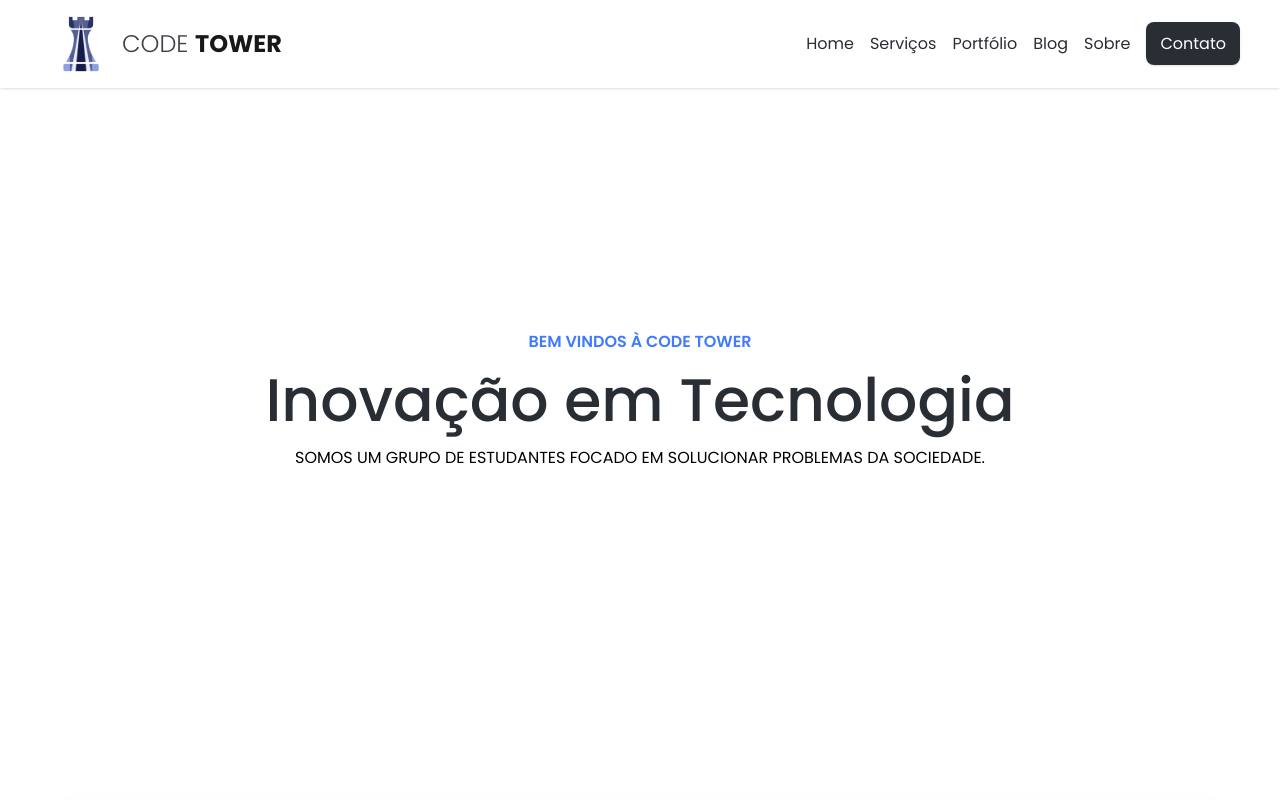
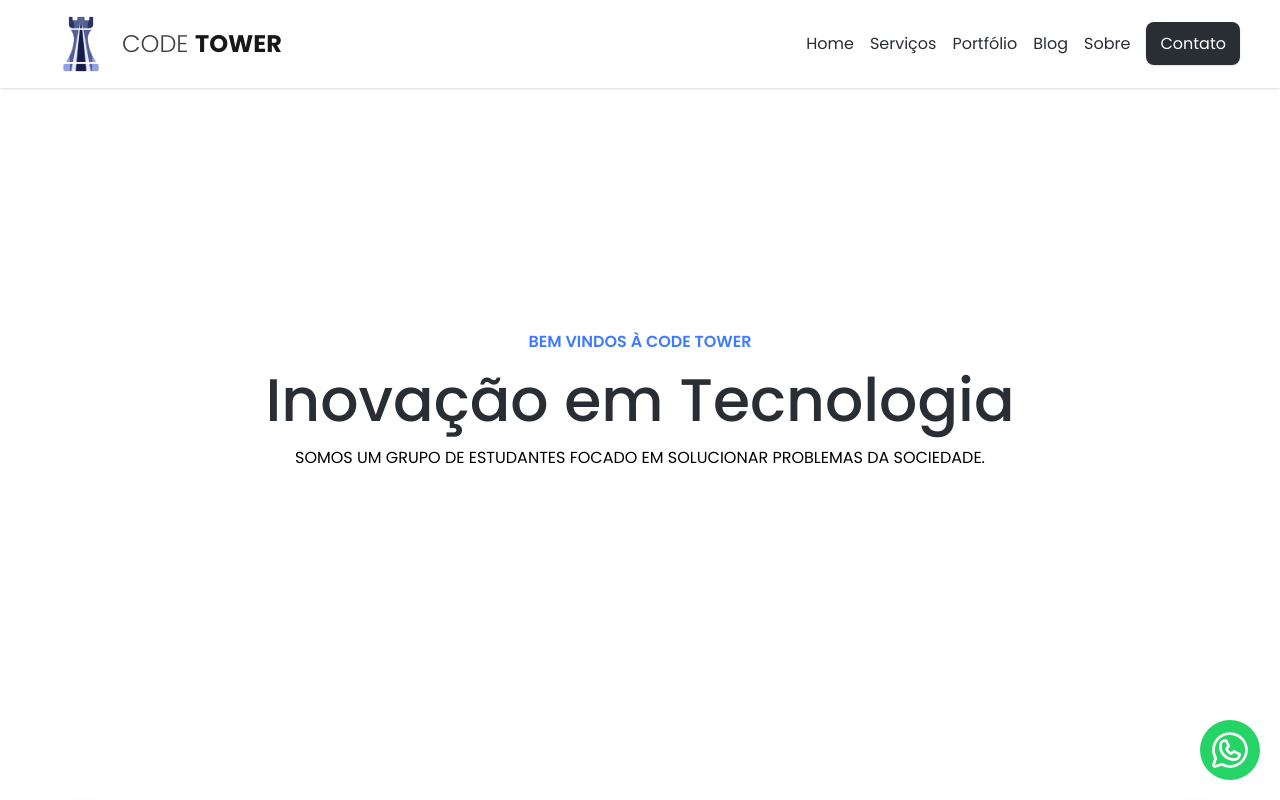
Before and after one commit to ProjetosCodeTower/CodeTower, a Next.js app: page / in a window 1280 px wide. Shown: the top 800 px of the page. Built offline with nearby package versions, Linux system fonts and the light colour scheme; no server answers.

Commit message:
Feat: adding a whatsapp button

```diff
--- a/src/app/layout.tsx
+++ b/src/app/layout.tsx
@@ -3,6 +3,7 @@ import { Inter, Poppins } from "next/font/google";
 import "./globals.css";
 import { Navbar } from "@/components/navbar";
 import { Footer } from "@/components/footer";
+import { WhatsappButton } from "@/components/whatsapp-button";
 
 const inter = Inter({ subsets: ["latin"] });
 const poppins = Poppins({ subsets: ["latin"], weight: '400' })
@@ -24,6 +25,7 @@ export default function RootLayout({
           <Navbar />
           <div className="flex-1">
             {children}
+            <WhatsappButton />
           </div>
           <Footer />
         </div>
--- /dev/null
+++ b/src/components/whatsapp-button.tsx
@@ -0,0 +1,14 @@
+'use client'
+
+import { WhatsappLogo } from '@phosphor-icons/react'
+import React from 'react'
+
+export const WhatsappButton = () => {
+    const phone = "5562999535210"
+    const text = "Olá, vi o site da Code Tower e gostaria de conversar sobre a possibilidade de um serviço de:______"
+    return (
+        <a target='_blank' href={`https://api.whatsapp.com/send/?phone=${phone}&text=${text}&type=phone_number&app_absent=0`} className='fixed bottom-5 right-5 bg-[#25d366] hover:bg-[#219c4e] cursor-pointer rounded-full'>
+            <WhatsappLogo size={60} fill='white' className='p-2 font-bold' />
+        </a>
+    )
+}
```
